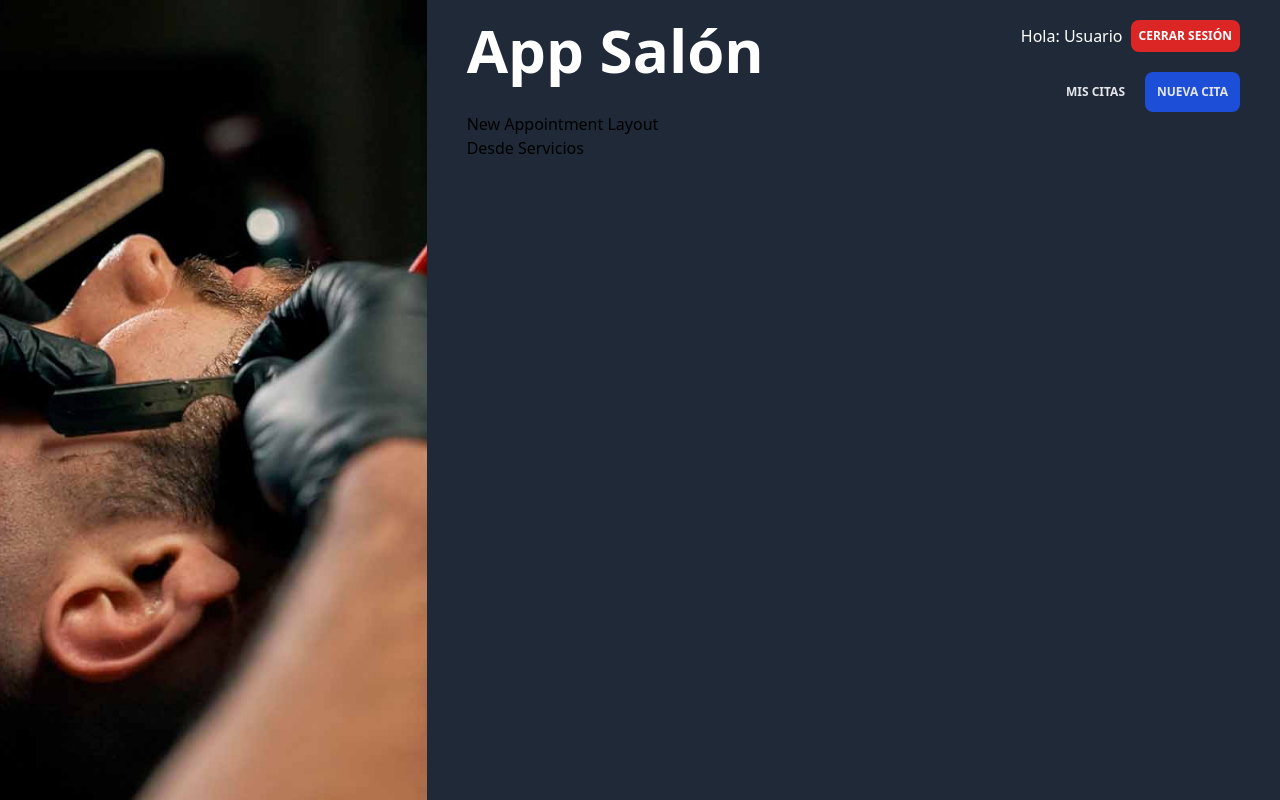
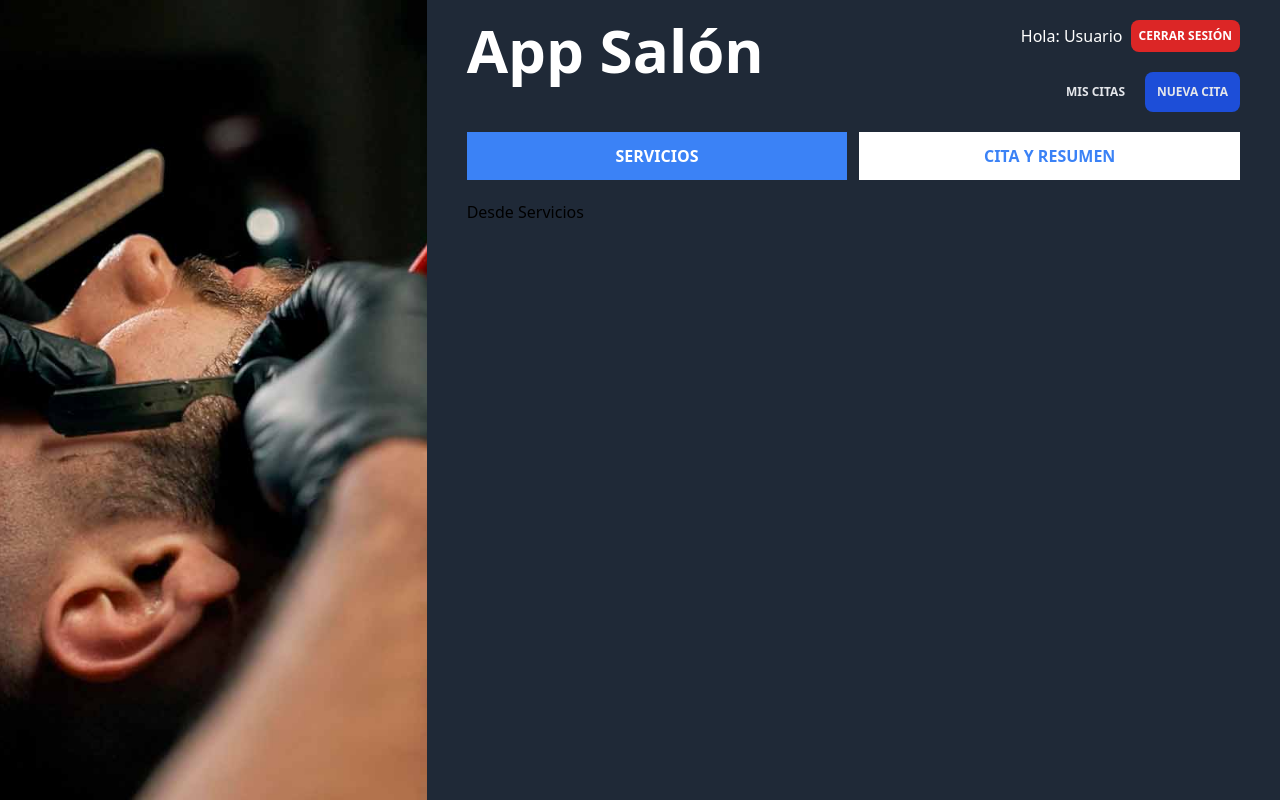
Before and after one commit to OscarMezaAv29/AppSalon_MEVN, a Vue app in the folder frontend/: page /reservaciones/nueva in a window 1280 px wide. Built offline with nearby package versions, Linux system fonts and the light colour scheme.

Commit message:
Añadiendo la Navegación de Nuevas Citas

```diff
--- a/frontend/src/views/appointments/NewAppointmentLayout.vue
+++ b/frontend/src/views/appointments/NewAppointmentLayout.vue
@@ -1,10 +1,28 @@
 <script setup>
+  import { useRoute } from 'vue-router'
 
+  const route = useRoute()
 
 </script>
 
 <template>
-  <h1>New Appointment Layout</h1>
+  <nav class="my-5 flex gap-3">
+    <RouterLink
+      :to="{name: 'new-appointment'}"
+      class="flex-1 text-center p-3 uppercase font-extrabold hover:bg-blue-600 hover:text-white"
+      :class="route.name === 'new-appointment' ? 'bg-blue-500 text-white' : 'bg-white text-blue-500'"
+    >
+      Servicios
+    </RouterLink>
+
+    <RouterLink
+      :to="{name: 'appointment-details'}"
+      class="flex-1 text-center p-3 uppercase font-extrabold hover:bg-blue-600 hover:text-white"
+      :class="route.name === 'appointment-details' ? 'bg-blue-500 text-white' : 'bg-white text-blue-500'"
+    >
+      Cita y Resumen
+    </RouterLink>
+  </nav>
 
   <RouterView />
 </template>
```
